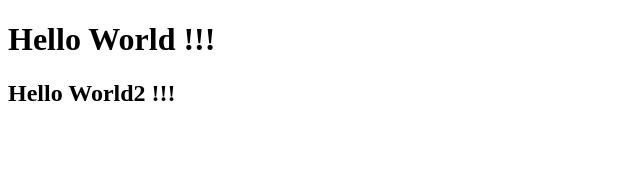
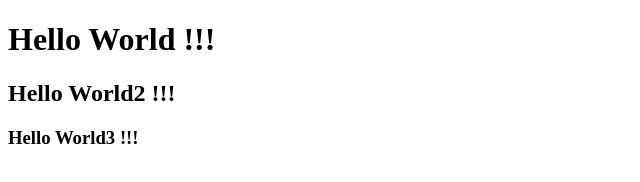
Before and after one commit to khomkrib/git_test2, a plain HTML site: page index.html in a window 1280 px wide. Shown: the whole page, without its empty margins (0-640 px from the left). Drawn offline with Linux system fonts and the light colour scheme.

Commit message:
Update index.html
h3

```diff
--- a/index.html
+++ b/index.html
@@ -6,5 +6,6 @@
     <body>
         <h1> Hello World !!!</h1>
         <h2> Hello World2 !!!</h2>
+        <h3> Hello World3 !!!</h3>
     </body>
 </html>
```
